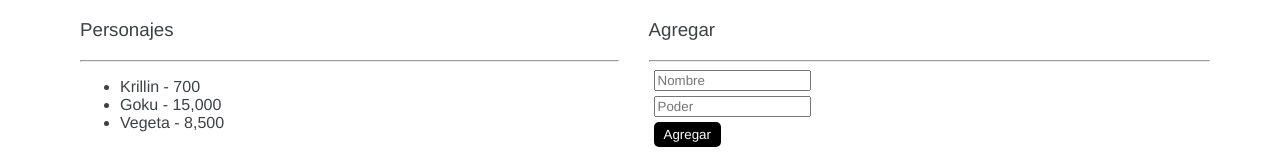
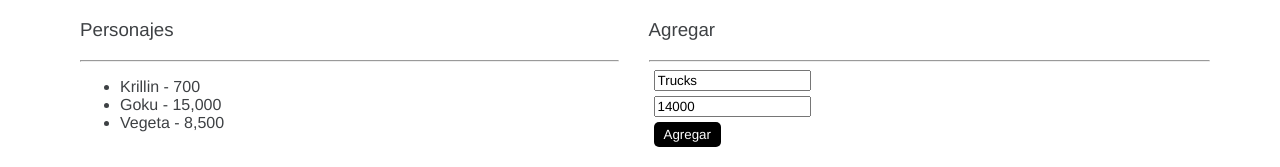
Before and after one commit to mariajbellido/angular101-heroes, an Angular app: page / in a window 1280 px wide. Shown: the part 140-307 px from the top of the page. Built offline with nearby package versions, Linux system fonts and the light colour scheme.

Commit message:
trabajando con ngModel

```diff
--- a/src/app/dbz/main-page/main-page.component.html
+++ b/src/app/dbz/main-page/main-page.component.html
@@ -17,8 +17,26 @@
       <hr>
 
       <form (ngSubmit)="agregar()">
-        <input type="text" placeholder="Nombre">
-        <input type="number" placeholder="Poder">
+        <input
+          type="text"
+          placeholder="Nombre"
+          name="nombre"
+          [(ngModel)]="nuevo.nombre"
+
+        >
+
+        <!--
+          [value]="nuevo.nombre"
+          (input)="cambiarNombre($event)"
+        -->
+
+        <input
+          type="number"
+          placeholder="Poder"
+          [value]="nuevo.poder"
+          name="poder"
+          [(ngModel)]="nuevo.poder"
+        >
 
         <button type="submit">
           Agregar
--- a/src/app/dbz/main-page/main-page.component.ts
+++ b/src/app/dbz/main-page/main-page.component.ts
@@ -1,4 +1,9 @@
 import { Component } from '@angular/core';
+
+interface Personaje {
+  nombre: string;
+  poder: number;
+}
 
 @Component({
   selector: 'app-main-page',
@@ -7,7 +12,18 @@ import { Component } from '@angular/core';
 
 export class MainPageComponent{
 
+  nuevo: Personaje = {
+    nombre: 'Trucks',
+    poder: 14000
+  }
+
+  cambiarNombre( event: any) {
+    console.log(event.target.value)
+  }
+
   agregar()  {
-    console.log("Hejsan!!!")
+    console.log(this.nuevo)
   }
+
+
 }
```
